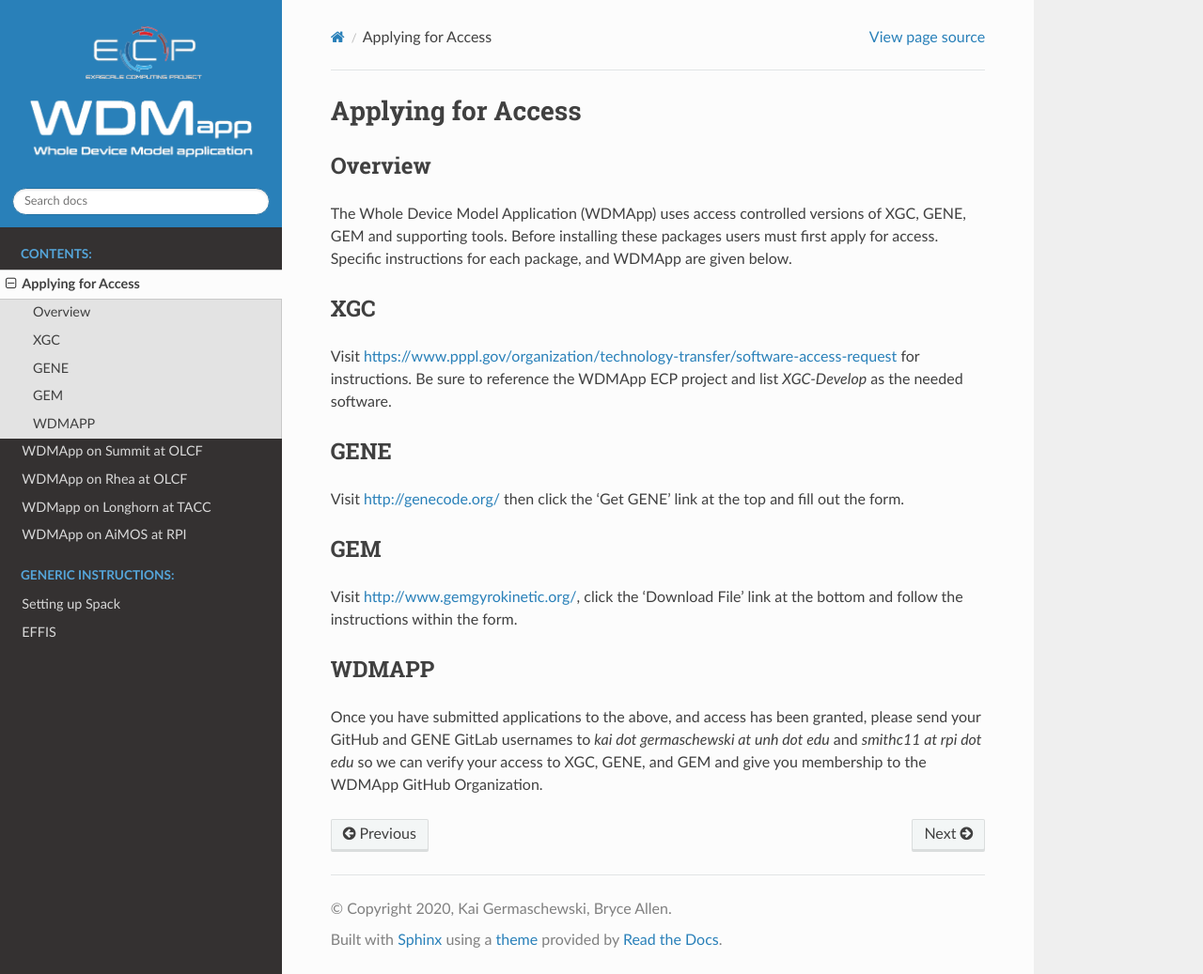
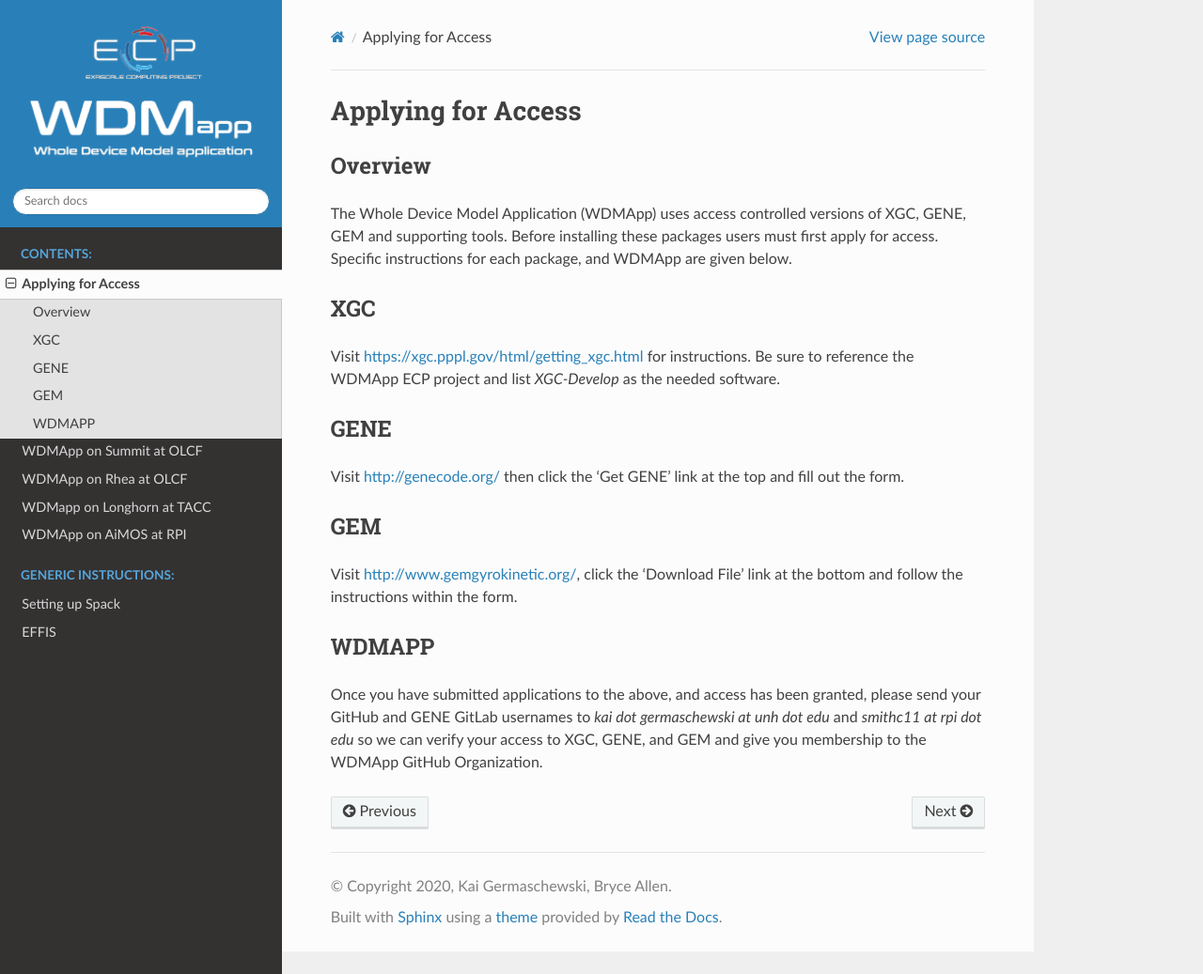
Before and after one commit to wdmapp/wdmapp-config, a Sphinx documentation site: the page built from docs/access.rst, in a window 1280 px wide and 1037 px high. Shown: the whole window at 94% size. Built offline with Sphinx 7.4.7 and the Read the Docs theme 2.0.0, drawn with Linux system fonts in a browser that asks for light colours; pages that are not in the unit, such as notebooks, are missing from menus; some of the changed lines change nothing that is shown.

Commit message:
docs: xgc access url

```diff
--- a/docs/access.rst
+++ b/docs/access.rst
@@ -11,7 +11,7 @@ given below.
 
 XGC
 ===========================
-Visit https://www.pppl.gov/organization/technology-transfer/software-access-request for instructions.  Be sure to
+Visit https://xgc.pppl.gov/html/getting_xgc.html for instructions.  Be sure to
 reference the WDMApp ECP project and list `XGC-Develop` as the needed software.
 
 GENE
```
